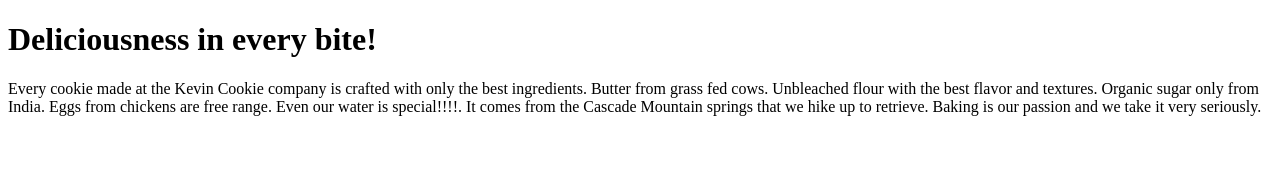
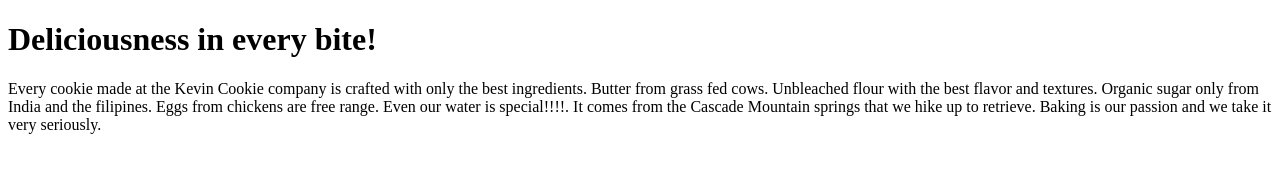
Before and after one commit to SimonasKuprys/CookieCompany, a plain HTML site: page index.htm in a window 1280 px wide. Drawn offline with Linux system fonts and the light colour scheme.

Commit message:
Update index.htm

```diff
--- a/index.htm
+++ b/index.htm
@@ -4,7 +4,7 @@
 
 <h1>Deliciousness in every bite!</h1>
 
-<p>Every cookie made at the Kevin Cookie company is crafted with only the best ingredients. Butter from grass fed cows. Unbleached flour with the best flavor and textures. Organic sugar only from India. Eggs from chickens are free range. Even our water is special!!!!. It comes from the Cascade Mountain springs that we hike up to retrieve. Baking is our passion and we take it very seriously.</p>
+<p>Every cookie made at the Kevin Cookie company is crafted with only the best ingredients. Butter from grass fed cows. Unbleached flour with the best flavor and textures. Organic sugar only from India and the filipines. Eggs from chickens are free range. Even our water is special!!!!. It comes from the Cascade Mountain springs that we hike up to retrieve. Baking is our passion and we take it very seriously.</p>
 
 
 </body>
```
